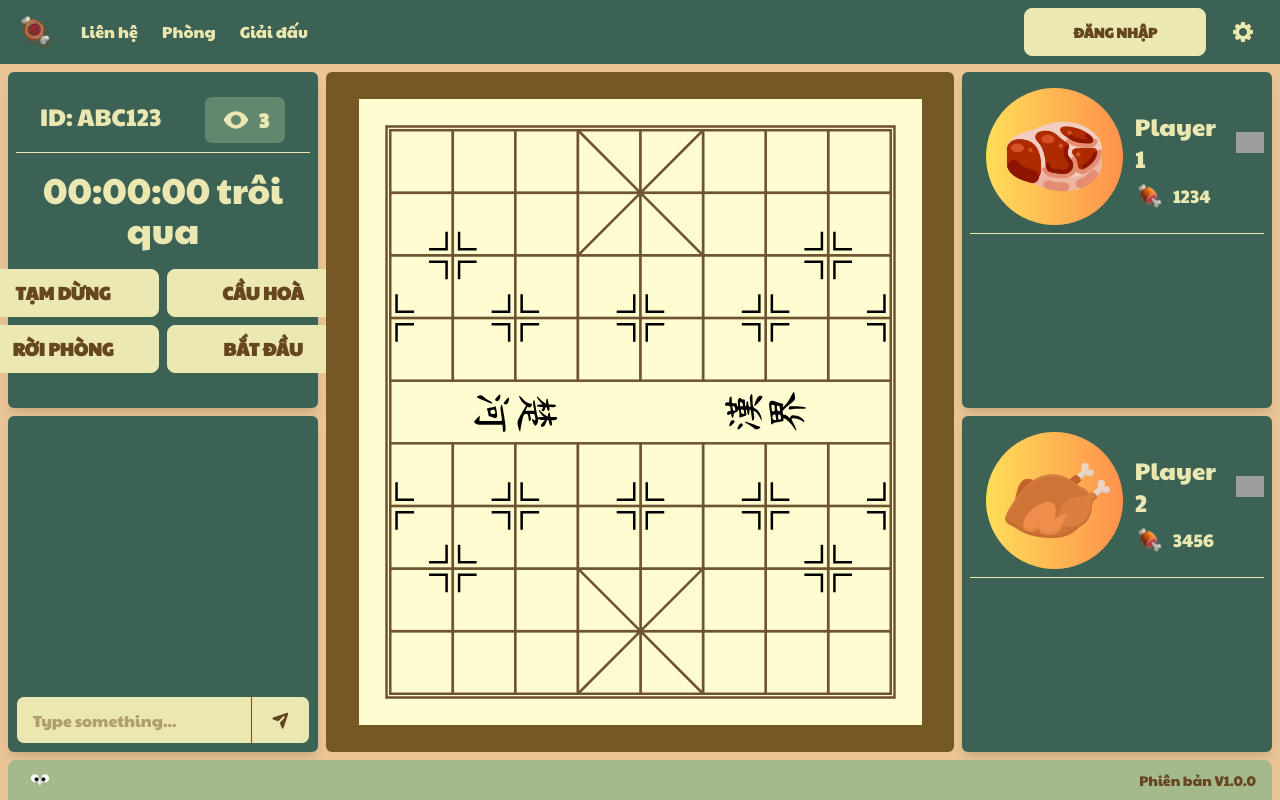
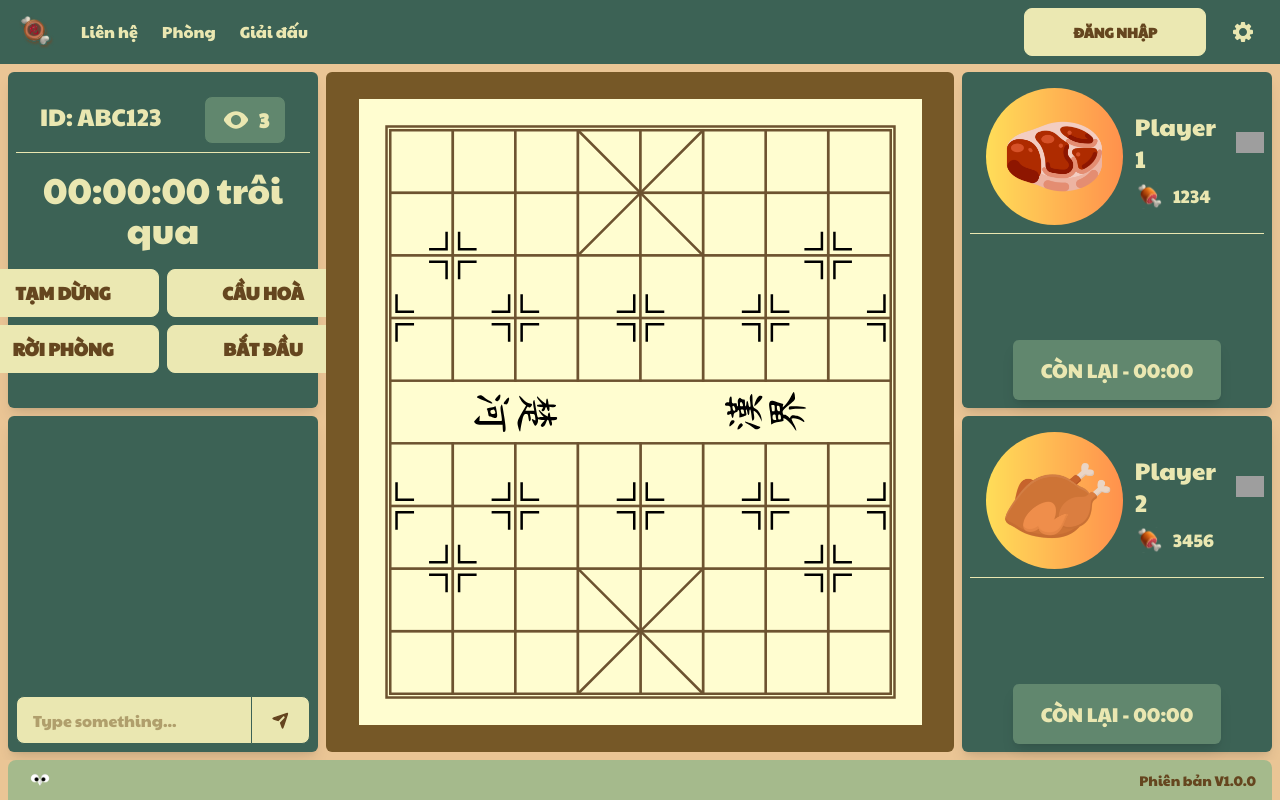
Before and after one commit to Owlvernyte/cotuong-frontend, a Next.js app: page /rooms/1 in a window 1280 px wide. Built offline with nearby package versions, Linux system fonts and the light colour scheme; grey boxes are pictures that could not be loaded.

Commit message:
feat(roomplaying): add countdown ui step for player

```diff
--- a/app/(basic)/rooms/[id]/page.tsx
+++ b/app/(basic)/rooms/[id]/page.tsx
@@ -222,7 +222,18 @@ function Game() {
 
               <div className="w-full h-[1px] border-1 bg-bamboo-100 solid"></div>
 
-              <div id="player1-captured-pieces"></div>
+              <div id="player1-captured-pieces" className="h-full"></div>
+
+              <div
+                id="countdown_steps_player1"
+                className="card rounded-md w-52 bg-bamboo-300 shadow-lg"
+              >
+                <div className="p-4">
+                  <p className="text-center text-xl text-bamboo-100">
+                    CÒN LẠI - 00:00
+                  </p>
+                </div>
+              </div>
             </div>
             <div className="bg-primary w-full h-full rounded-md shadow-lg p-2 flex flex-col items-center">
               <div id="player2" className="self-start pl-4 py-2">
@@ -241,7 +252,18 @@ function Game() {
 
               <div className="w-full h-[1px] border-1 bg-bamboo-100 solid"></div>
 
-              <div id="player2-captured-pieces"></div>
+              <div id="player2-captured-pieces" className="h-full"></div>
+
+              <div
+                id="countdown_steps_player2"
+                className="card rounded-md w-52 bg-bamboo-300 shadow-lg"
+              >
+                <div className="p-4">
+                  <p className="text-center text-xl text-bamboo-100">
+                    CÒN LẠI - 00:00
+                  </p>
+                </div>
+              </div>
             </div>
           </div>
         </div>
```
